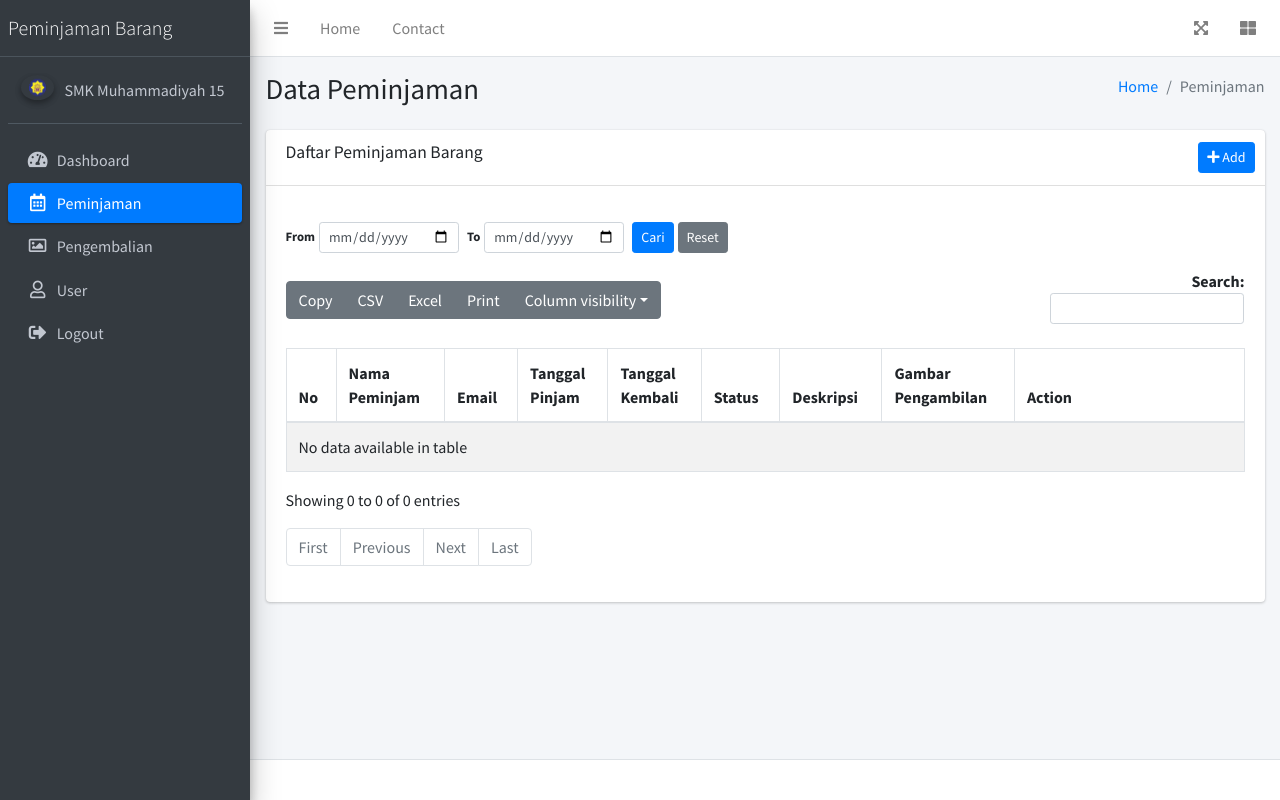
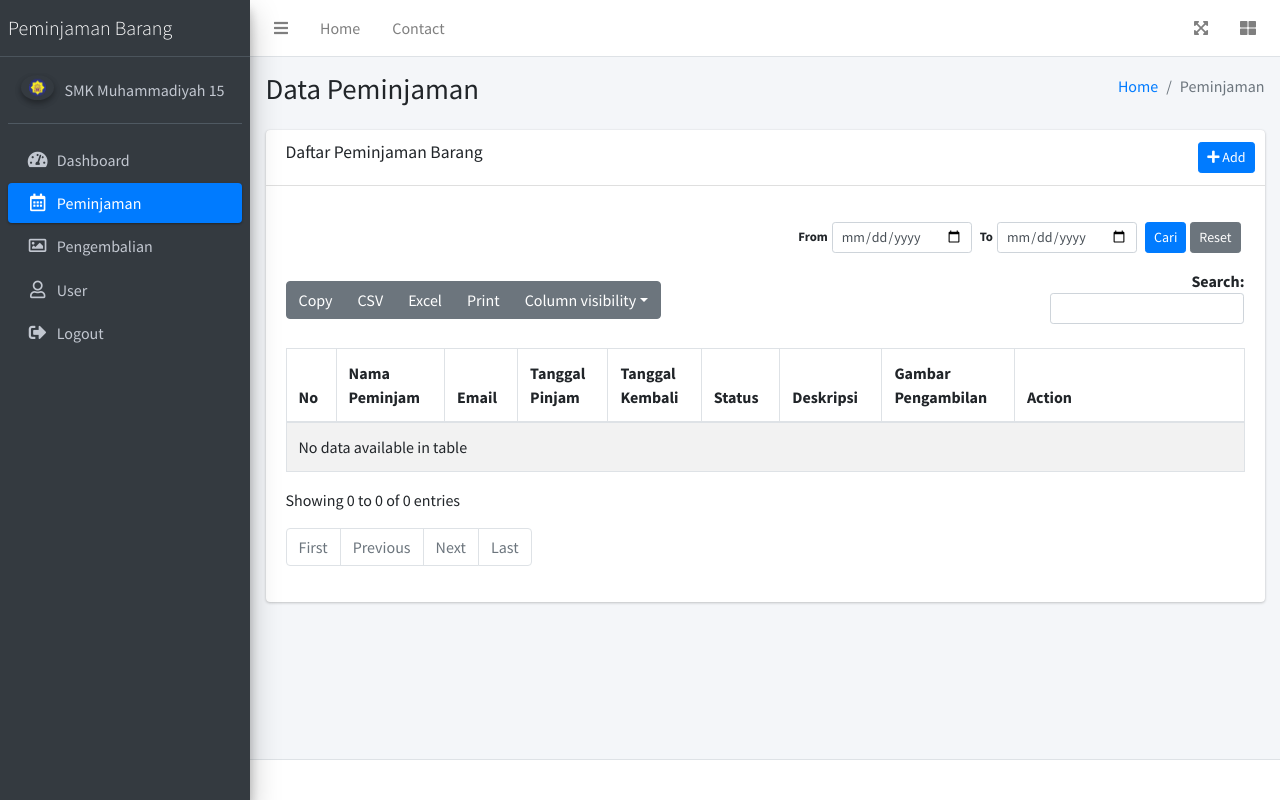
Before and after one commit to Rangers69/peminjaman_barang, a CodeIgniter app: page /peminjaman_barang/index.php/peminjaman/index in a window 1280 px wide. Run offline with CodeIgniter, Linux system fonts and the light colour scheme; data that the repository does not hold is empty; some libraries are stand-ins or nearby versions.

Commit message:
merubah tampilan index peminjaman

```diff
--- a/application/views/peminjaman/index.php
+++ b/application/views/peminjaman/index.php
@@ -34,7 +34,7 @@
                                 <div id="peminjamanTable_buttons" class="d-flex flex-wrap"></div>
                             </div>
                         </div>
-                        <form id="filterForm" class="form-inline mb-3" method="get" action="<?= base_url('peminjaman'); ?>">
+                        <form id="filterForm" class="form-inline mb-3 justify-content-end" method="get" action="<?= base_url('peminjaman'); ?>">
                             <div class="form-group mr-2">
                                 <label for="from_date" class="mr-1 small">From</label>
                                 <input type="date" name="from_date" id="from_date" class="form-control form-control-sm" style="width:140px;"
```
